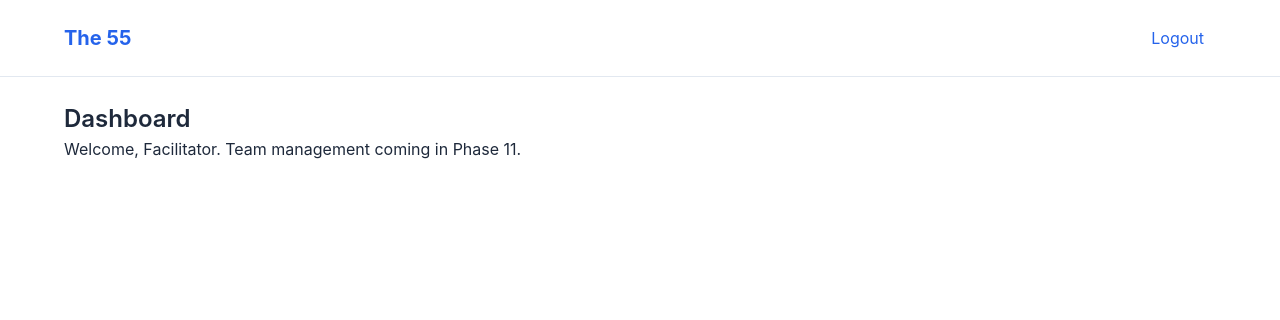
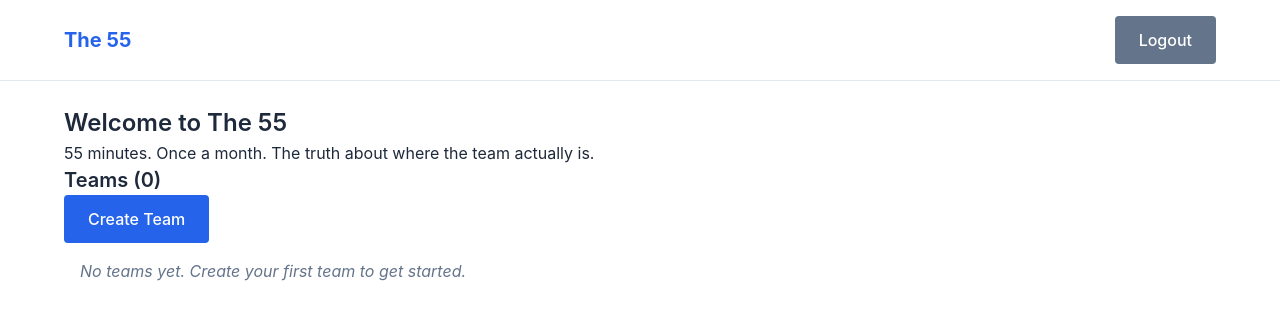
Before and after one commit to connecteddale/55meet.com, a FastAPI app: template app/templates/admin/dashboard.html in a window 1280 px wide. Shown: the top 320 px of the page. Run offline with FastAPI, Linux system fonts and the light colour scheme; the template is opened without the code that fills it, so the values that code supplies are empty.

Commit message:
feat(11-01): update dashboard to show teams
- Admin router now queries teams from database
- Dashboard displays team grid with cards
- Team cards show company, name, code, member count
- Quick access to create team from dashboard

```diff
--- a/app/templates/admin/dashboard.html
+++ b/app/templates/admin/dashboard.html
@@ -4,11 +4,37 @@
 
 {% block nav %}
 <nav>
-    <a href="/admin/logout">Logout</a>
+    <a href="/admin/logout" class="btn btn-secondary">Logout</a>
 </nav>
 {% endblock %}
 
 {% block content %}
-<h2>Dashboard</h2>
-<p>Welcome, Facilitator. Team management coming in Phase 11.</p>
+<div class="dashboard">
+    <h2>Welcome to The 55</h2>
+    <p>55 minutes. Once a month. The truth about where the team actually is.</p>
+
+    <div class="dashboard-section">
+        <div class="section-header">
+            <h3>Teams ({{ teams | length }})</h3>
+            <a href="/admin/teams/create" class="btn btn-primary">Create Team</a>
+        </div>
+
+        {% if teams %}
+        <div class="team-grid">
+            {% for team in teams %}
+            <a href="/admin/teams/{{ team.id }}" class="team-card">
+                <div class="team-company">{{ team.company_name }}</div>
+                <div class="team-name">{{ team.team_name }}</div>
+                <div class="team-meta">
+                    <span class="team-code">{{ team.code }}</span>
+                    <span class="team-members">{{ team.members | length }} members</span>
+                </div>
+            </a>
+            {% endfor %}
+        </div>
+        {% else %}
+        <p class="empty-state">No teams yet. Create your first team to get started.</p>
+        {% endif %}
+    </div>
+</div>
 {% endblock %}
```
Also changed, not shown: app/routers/admin.py (+5 -3 lines).
